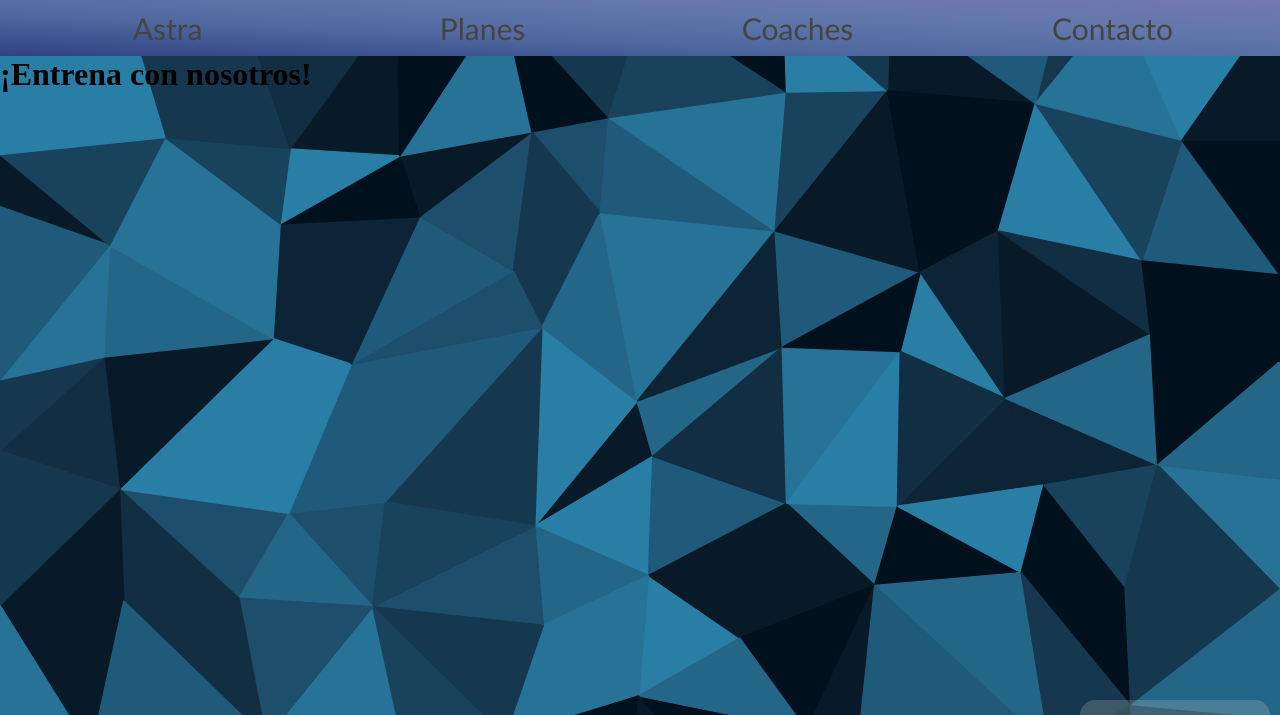
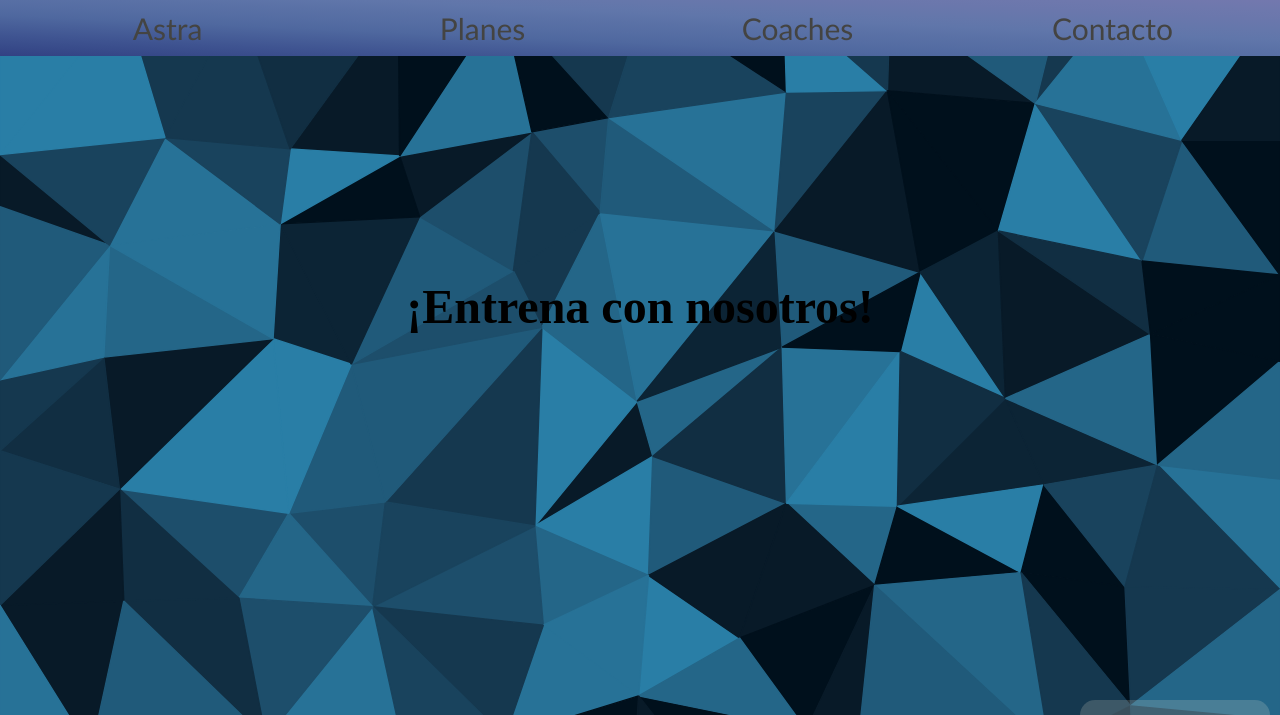
Before and after one commit to 1martin7/AstraAballayMartin, a plain HTML site: page index.html in a window 1280 px wide. Shown: the top 715 px of the page. Drawn offline with nearby package versions, Linux system fonts and the light colour scheme.

Commit message:
agregué animacionesa

```diff
--- a/estilos/estilos.css
+++ b/estilos/estilos.css
@@ -23,14 +23,16 @@
 .liinicio a:hover{
     color:rgb(107, 133, 139)
 }
-.h1inicio{
-    color: rgb(131, 29, 29);
+#h1inicio{
+    color: rgb(0, 0, 0);
     text-align: center;
+    display: grid;
+    place-items: center;
+    justify-content: center;
     font-size: 3em;
-    position: absolute;
-    left: 50%;
-    top: 50%;
-    transform: translateX(-50%) translateY(50%);
+    align-items: center;
+    justify-content: center;
+    height: 500px;
 }
 .estilopag1{
     background: url(../assets/img/img1.svg);
--- a/index.html
+++ b/index.html
@@ -7,6 +7,7 @@
     <link rel="stylesheet" href="https://cdnjs.cloudflare.com/ajax/libs/font-awesome/6.1.1/css/all.min.css">
     <link rel="stylesheet" href="estilos/estilos.css">
     <link rel="icon" href="assets/img/logo.png.ico">
+    <link rel="stylesheet" href="https://cdnjs.cloudflare.com/ajax/libs/animate.css/4.1.1/animate.min.css"/>
     <link rel="stylesheet" href="css/animate.css">
 
     <title>astra</title>
@@ -22,7 +23,7 @@
     </nav>
 </header>
 <body class="estilopag1">
-    <h1 id="h1inicio" class="wow flip">¡Entrena con nosotros!</h1>
+    <h1 class="animate__animated animate__flip" id="h1inicio">¡Entrena con nosotros!</h1>
 <footer class="footer ">
     <p>Nuestras redes</p>
         <div>
```
